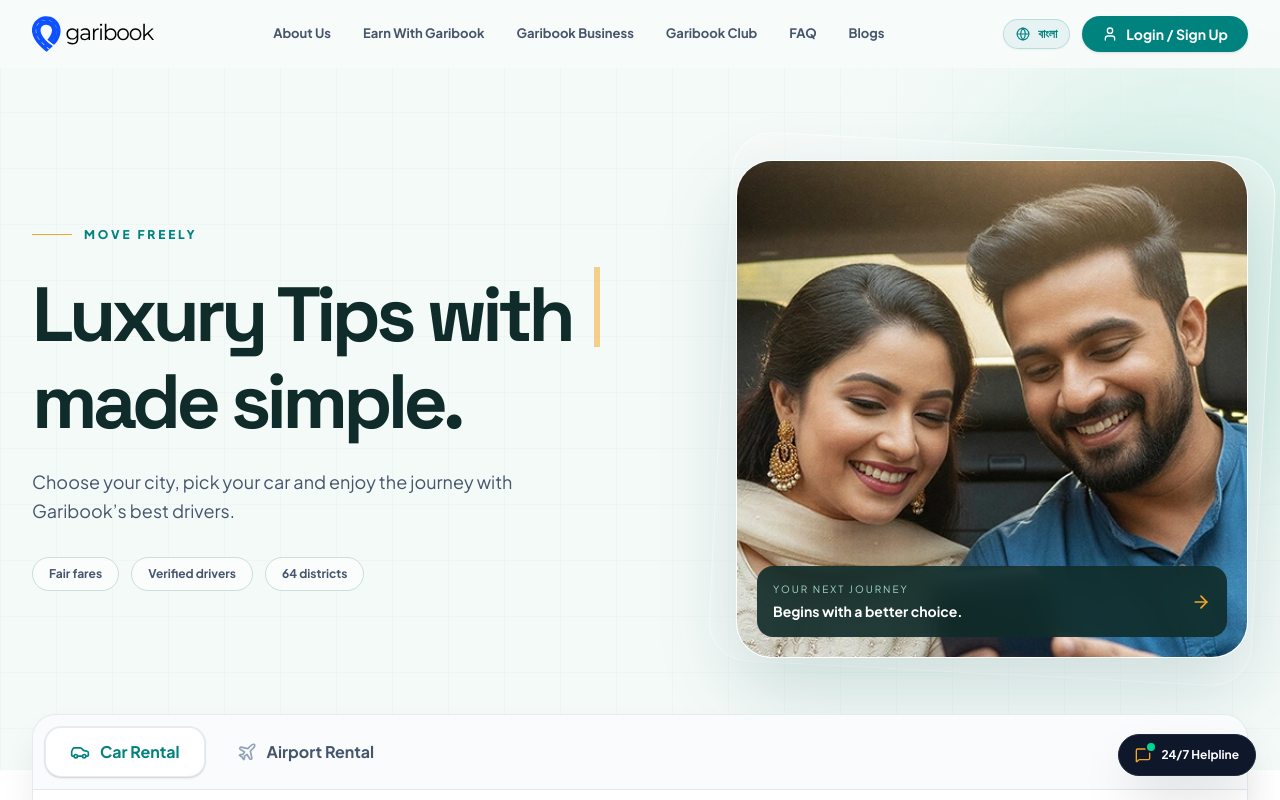
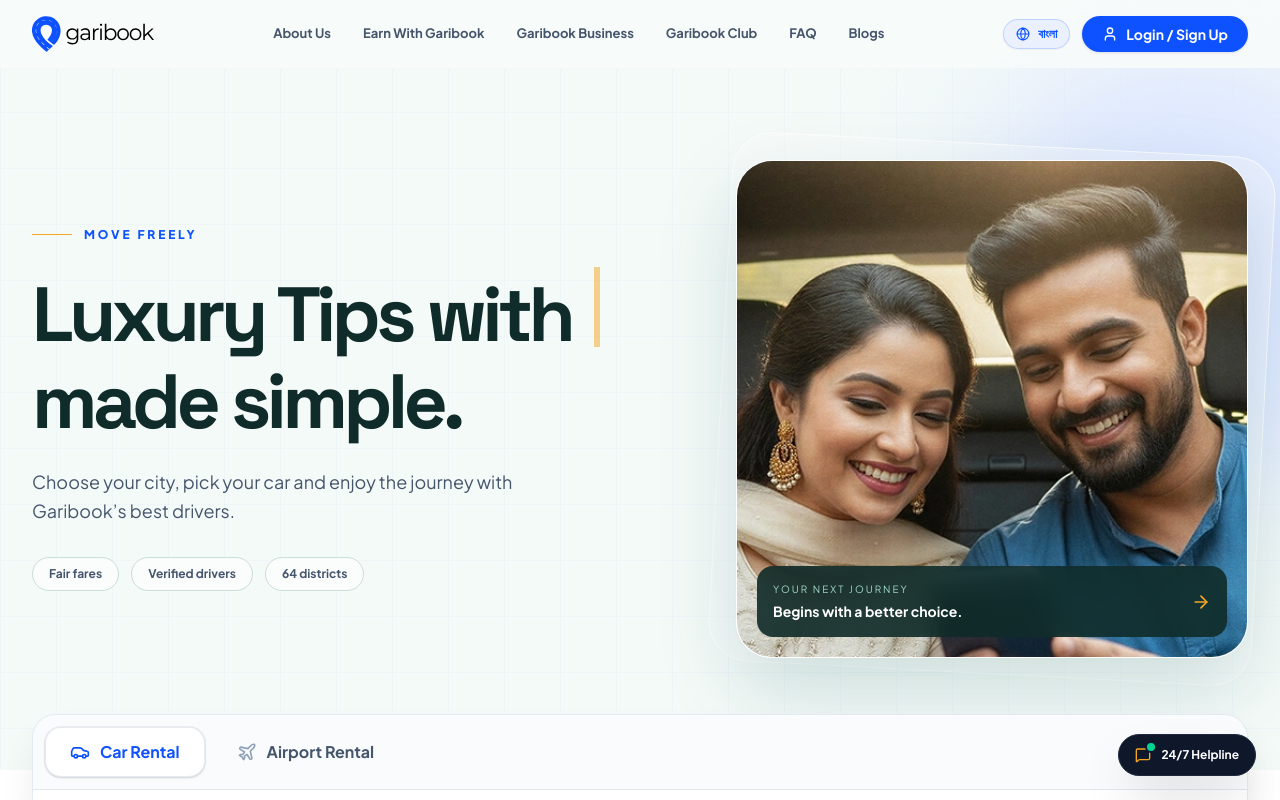
Before and after one commit to IamPial/garibook-app, a React (Vite) app: page / in a window 1280 px wide. Shown: the top 800 px of the page. Built offline with nearby package versions, Linux system fonts and the light colour scheme.

Commit message:
added the exact btn color

```diff
--- a/src/index.css
+++ b/src/index.css
@@ -11,11 +11,11 @@
   h1, h2, h3, h4, h5, h6 { font-family: 'Space Grotesk', sans-serif; }
 
   .hero-grid {
-    background-image: linear-gradient(rgba(0, 130, 127, 0.06) 1px, transparent 1px), linear-gradient(90deg, rgba(0, 130, 127, 0.06) 1px, transparent 1px);
+    background-image: linear-gradient(rgba(14, 82, 255, 0.06) 1px, transparent 1px), linear-gradient(90deg, rgba(14, 82, 255, 0.06) 1px, transparent 1px);
     background-size: 56px 56px;
   }
 
-  .hero-orb { width: 28rem; height: 28rem; background: #d9f0e9; }
+  .hero-orb { width: 28rem; height: 28rem; background: #dce6ff; }
   .hero-image { height: 22rem; }
 
   @media (min-width: 640px) {
--- a/tailwind.config.js
+++ b/tailwind.config.js
@@ -7,11 +7,11 @@
   theme: {
     extend: {
       colors: {
-        'gb-primary': '#00827f',
-        'gb-primary-dark': '#006563',
-        'gb-primary-light': '#0a9c99',
-        'gb-primary-subtle': '#e6f3f3',
-        'gb-primary-bg': '#f0f9f9',
+        'gb-primary': '#0e52ff',
+        'gb-primary-dark': '#0a3dcc',
+        'gb-primary-light': '#3b75ff',
+        'gb-primary-subtle': '#eaf0ff',
+        'gb-primary-bg': '#f3f6ff',
         'gb-warning': '#f5a623',
         'gb-warning-hover': '#e69819',
         'gb-warning-light': '#fff8e6',
@@ -26,7 +26,7 @@
       },
       boxShadow: {
         'gb-card': '0 4px 20px -2px rgba(0, 0, 0, 0.06), 0 2px 6px -1px rgba(0, 0, 0, 0.04)',
-        'gb-hover': '0 12px 30px -4px rgba(0, 130, 127, 0.15), 0 4px 12px -2px rgba(0, 0, 0, 0.06)',
+        'gb-hover': '0 12px 30px -4px rgba(14, 82, 255, 0.18), 0 4px 12px -2px rgba(0, 0, 0, 0.06)',
         'gb-float': '0 20px 40px -10px rgba(0, 0, 0, 0.12)',
       },
       animation: {
```
